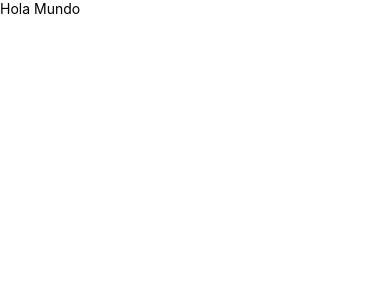
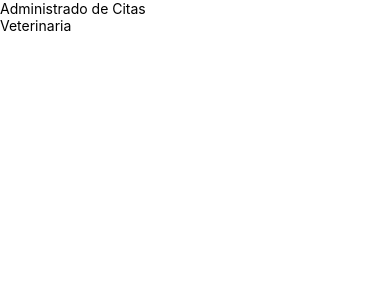
Before and after one commit to Omar0511/citas-mobile, a React Native app: screen / in a window 390 px wide. Shown: the top 300 px of the page. Built offline with nearby package versions, Linux system fonts and the light colour scheme.

Commit message:
Componentes y JSX

```diff
--- a/App.js
+++ b/App.js
@@ -1,11 +1,35 @@
 import React from 'react';
+
 import {
+  // Cada que usamos un componente, debemos importarlo aquí
+  View,
   Text,
+  SafeAreaView,
 } from 'react-native';
 
+// Función
+// Un componente siempre tendrá un RETURN
 const App = () => {
   return (
-  <Text>Hola Mundo</Text>
+    /*
+      No podemos poner 2 ETIQUETAS
+      iguales en un RETURN, debemos
+      o podemos usar un VIEW
+
+      <Text>Administrado de Citas</Text>
+      <Text>Citas</Text>
+
+      Es diseñado para iOS solamente
+      <SafeAreaView></SafeAreaView>
+
+      // No crea un nuevo componente, es útil cuando no queremos crear varios Views
+      <Fragment></Fragment>
+    */
+
+    <SafeAreaView>
+      <Text>Administrado de Citas</Text>
+      <Text>Veterinaria</Text>
+    </SafeAreaView>
   );
 };
 export default App;
```
